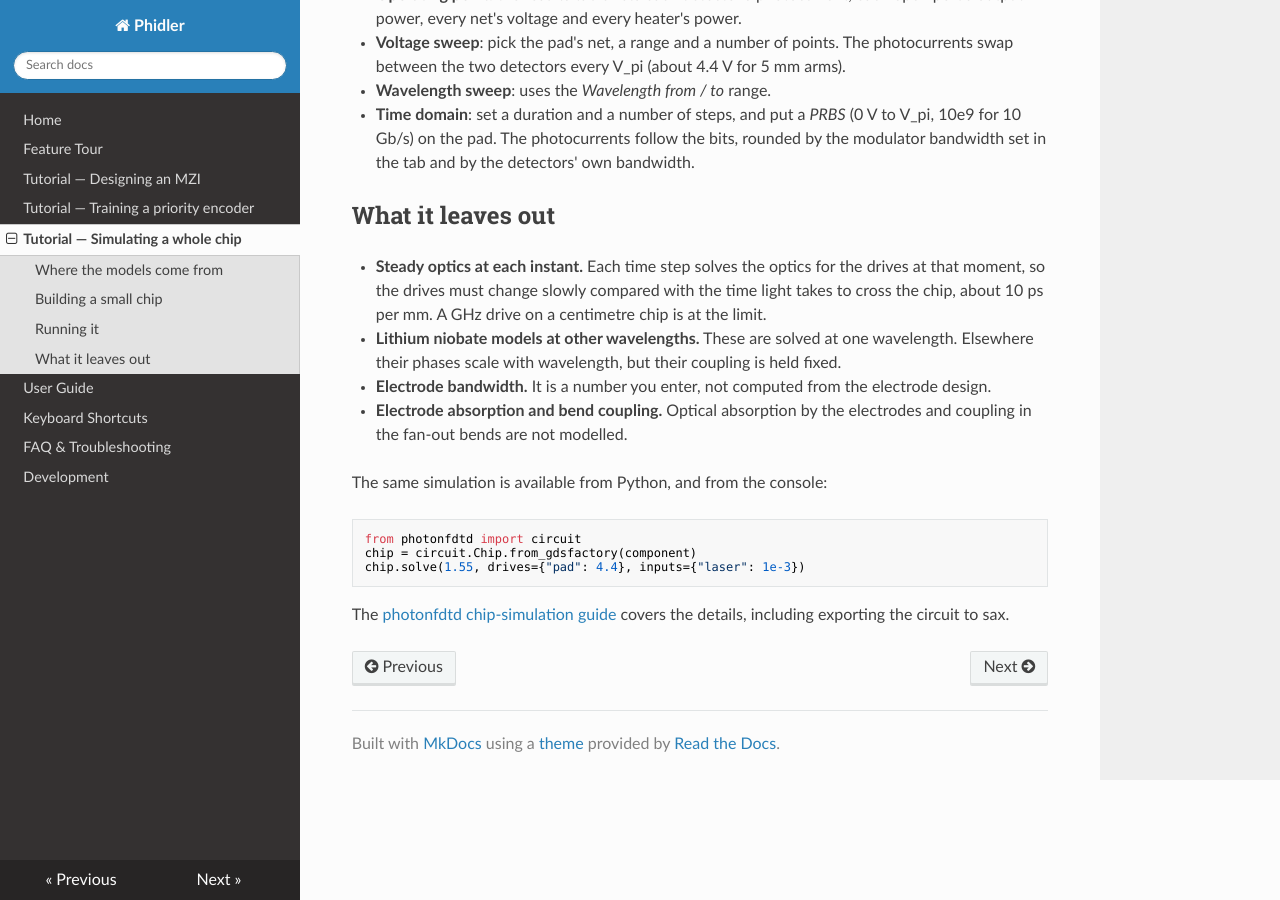
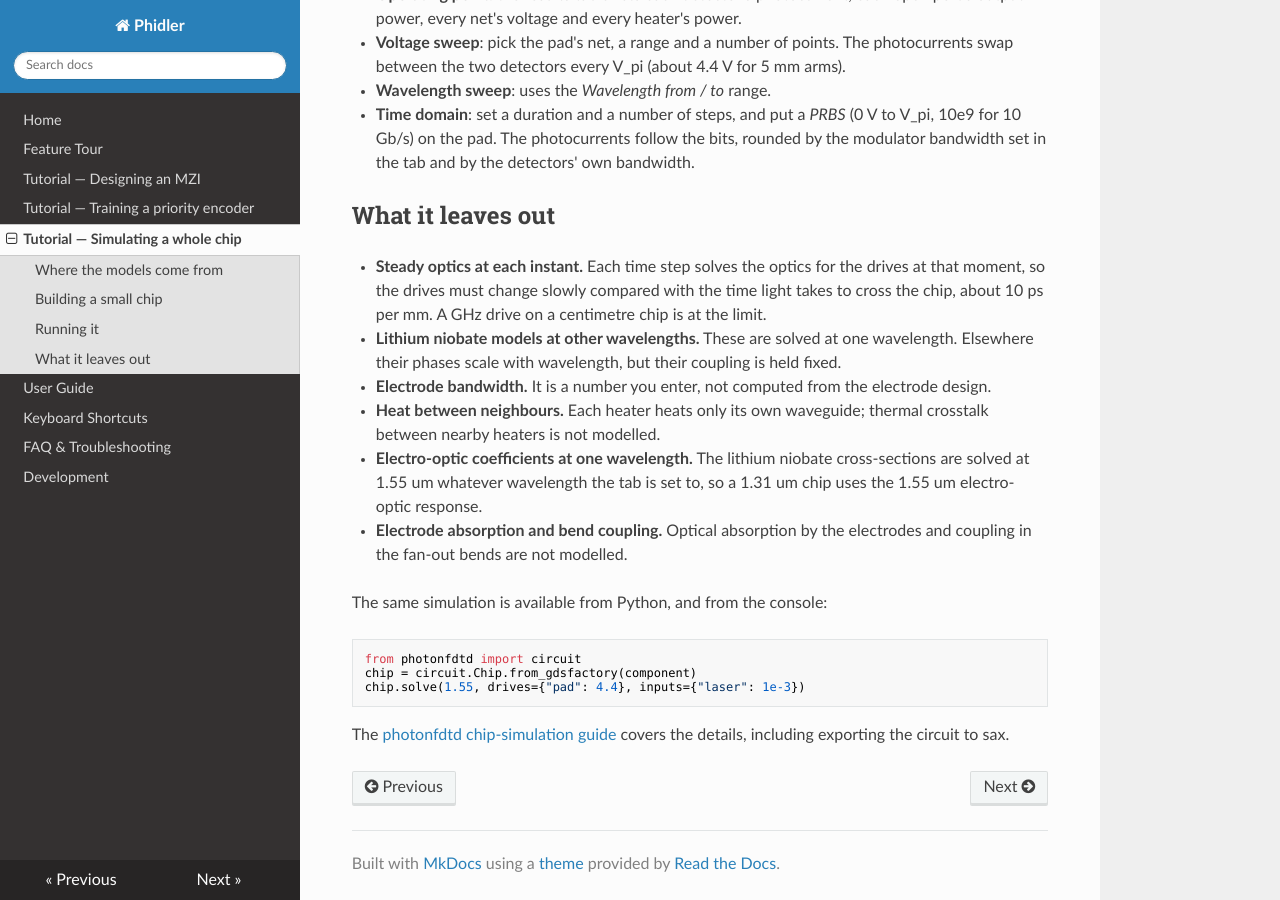
Before and after one commit to ngpaladi/phidler, an MkDocs documentation site: the page built from docs/chip_simulation.md, in a window 1280 px wide and 900 px high, scrolled down 1434 px. Built offline with MkDocs 1.6.1, drawn with Linux system fonts in a browser that asks for light colours; nearby versions of some CDN libraries.

Commit message:
Register the photonfdtd cells in the FDTD job process too; document heater crosstalk and the 1.55 um EO solve

```diff
--- a/docs/chip_simulation.md
+++ b/docs/chip_simulation.md
@@ -78,6 +78,11 @@ Any other optical component stops the build with a message naming it.
   coupling is held fixed.
 - **Electrode bandwidth.** It is a number you enter, not computed from the
   electrode design.
+- **Heat between neighbours.** Each heater heats only its own waveguide;
+  thermal crosstalk between nearby heaters is not modelled.
+- **Electro-optic coefficients at one wavelength.** The lithium niobate
+  cross-sections are solved at 1.55 um whatever wavelength the tab is set
+  to, so a 1.31 um chip uses the 1.55 um electro-optic response.
 - **Electrode absorption and bend coupling.** Optical absorption by the
   electrodes and coupling in the fan-out bends are not modelled.
 
```
Also changed, not shown: 1 other file.
